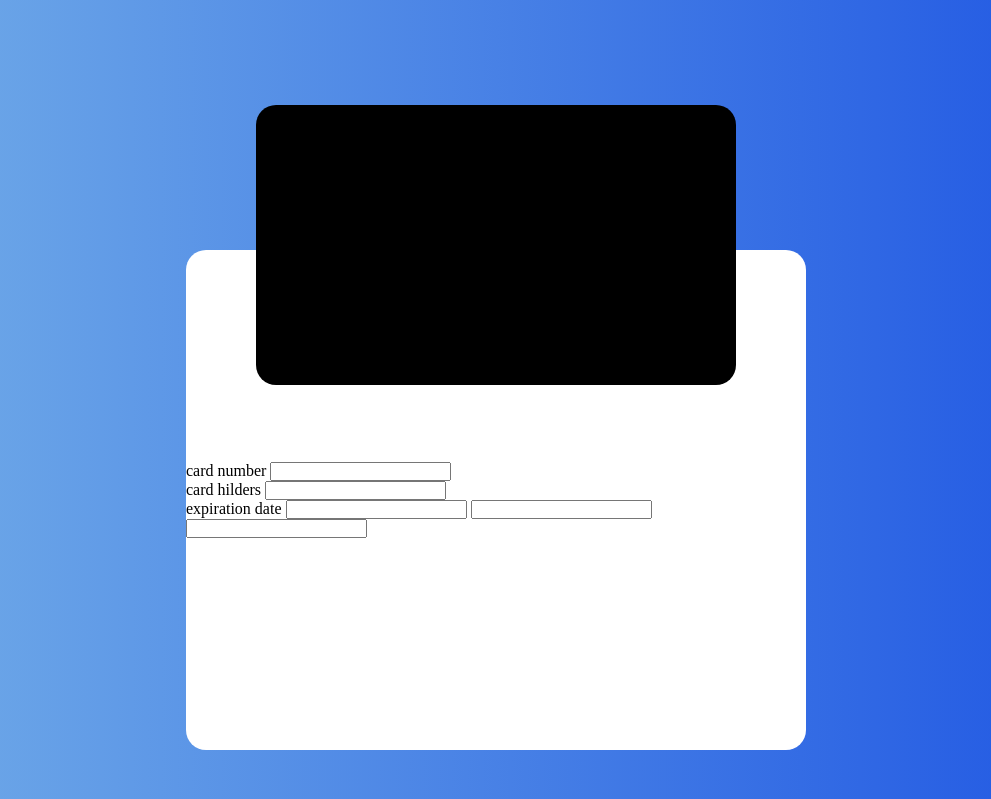
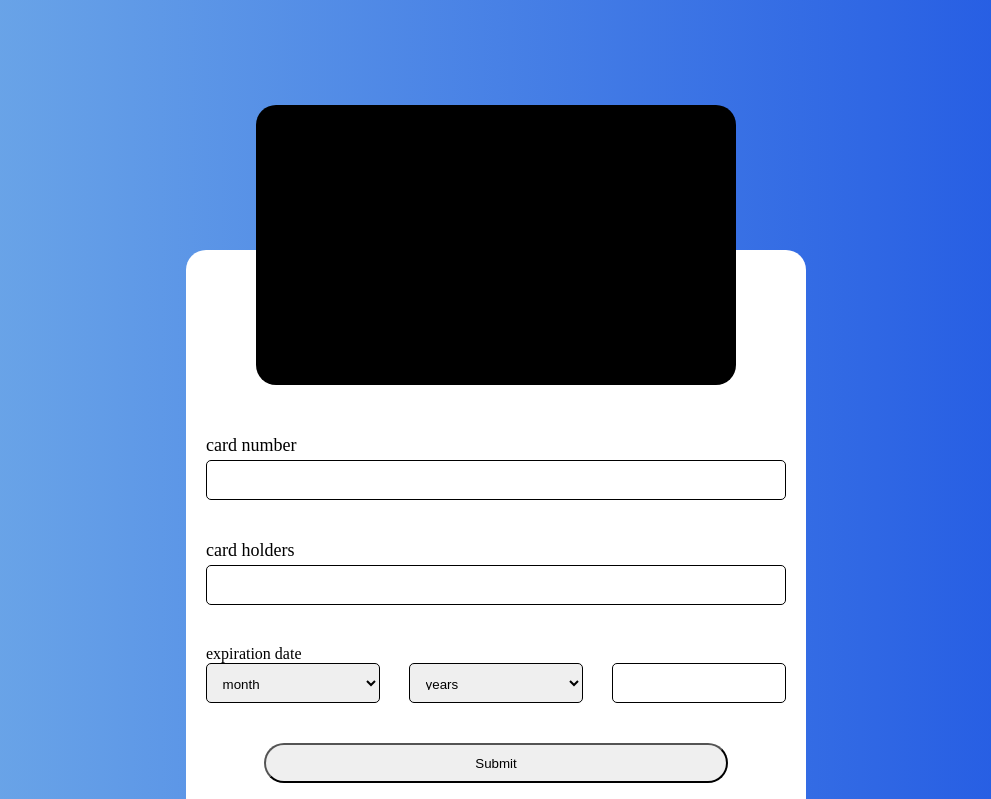
Before and after one commit to hoseinmohammadi-dev/BankPortal, a plain HTML site: page index.html in a window 1280 px wide. Shown: the top 799 px of the page, without its empty margins (144-1135 px from the left). Drawn offline with Linux system fonts and the light colour scheme.

Commit message:
add form css

```diff
--- a/index.html
+++ b/index.html
@@ -13,21 +13,49 @@
         <section>
             <div class="card-box"></div>
             <form action="">
-                <div>
+                <div class="card-number">
                     <label for="">card number</label>
                     <input type="text">
                 </div>
-                <div>
-                    <label for="">card hilders</label>
+                <div class="card-holder">
+                    <label for="">card holders</label>
                     <input type="text">
                 </div>
                 <div class="expiration-date">
                     <label for="">expiration date</label>
-                    <input type="">
-                    <input type="">
+                    <div>
+                        <select name="" id="">
+                            <option value="month" disabled selected>month</option>
+                            <option value="01">01</option>
+                            <option value="02">02</option>
+                            <option value="03">03</option>
+                            <option value="04">04</option>
+                            <option value="05">05</option>
+                            <option value="06">06</option>
+                            <option value="07">07</option>
+                            <option value="08">08</option>
+                            <option value="09">09</option>
+                            <option value="10">10</option>
+                            <option value="11">11</option>
+                            <option value="12">12</option>
+                    </select>
+                    <select name="" id="" >
+                        <option value="" disabled selected>years</option>
+                        <option value="">2021</option>
+                        <option value="">2022</option>
+                        <option value="">2023</option>
+                        <option value="">2024</option>
+                        <option value="">2025</option>
+                        <option value="">2026</option>
+                        <option value="">2027</option>
+                        <option value="">2028</option>
+                        <option value="">2029</option>
+                        <option value="">2030</option>
+                    </select>
                     <input type="text" id="cvv">
+                    </div>
                 </div>
-
+                <input type="submit">
             </form>
         </section>
     </main>
--- a/style.css
+++ b/style.css
@@ -17,36 +17,95 @@ main {
 
     >section {
         width: 620px;
-        height: 500px;
+        height: 570px;
         background-color: #fff;
         display: flex;
-        justify-content: center;
-        align-items: center;
         margin-top: 250px;
         position: relative;
         border-radius: 20px;
+        padding: 20px;
+
+        >form {
+            width: 100%;
+            position: relative;
+            top: 125px;
 
 
+            .card-number,
+            .card-holder {
+                width: 100%;
+                display: flex;
+                flex-direction: column;
+                flex-wrap: wrap;
+                margin-block: 40px;
+
+                >label {
+                    font-size: 18px;
+                    padding-bottom: 4px;
+                }
+
+                >input {
+                    width: 100%;
+                    height: 40px;
+                    border-radius: 5px;
+                    outline: none;
+                    border: .5px solid black;
+                    padding: 2%;
+                }
+            }
+
+            .expiration-date {
+                width: 100%;
+                display: flex;
+                flex-direction: column;
+                flex-wrap: wrap;
+                margin-block: 40px;
+
+                >div {
+                    display: flex;
+                    justify-content: space-between;
+
+                    >label {
+                        font-size: 18px;
+                        padding-bottom: 4px;
+                    }
+
+                    >input,
+                    select {
+                        width: 30%;
+                        height: 40px;
+                        border-radius: 5px;
+                        outline: none;
+                        border: .5px solid black;
+                        padding: 2%;
+                    }
+
+
+                }
+
+
+            }
+
+            >input {
+                width: 80%;
+                height: 40px;
+                border-radius: 25px;
+                display: block;
+                margin: auto;
+            }
+        }
 
         .card-box {
             width: 480px;
             height: 280px;
             position: absolute;
             top: -145px;
+            left: 70px;
             z-index: 999;
             background-color: black;
             border-radius: 20px;
 
-            >form{
-                &:nth-of-type(1),&:nth-of-type(2){
-                    width: 100px;
-                    border: 1px solid black;
-                }
 
-                .expiration-date{
-                    display: flex;
-                }
-            }
         }
     }
 }
```
